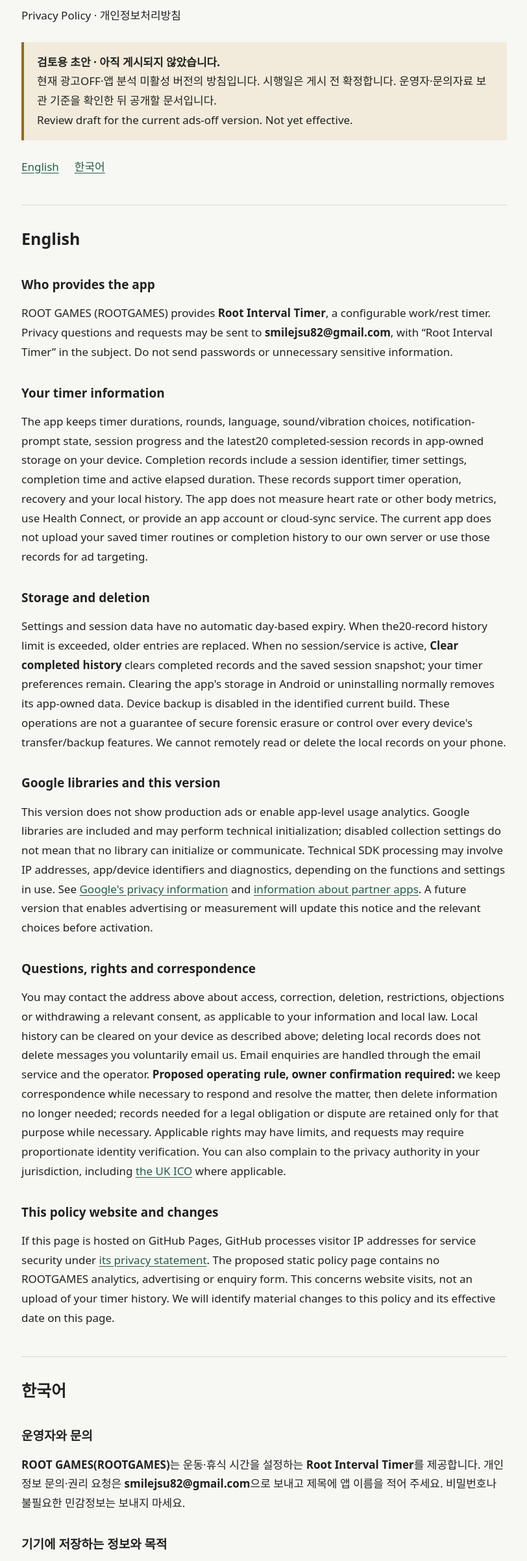
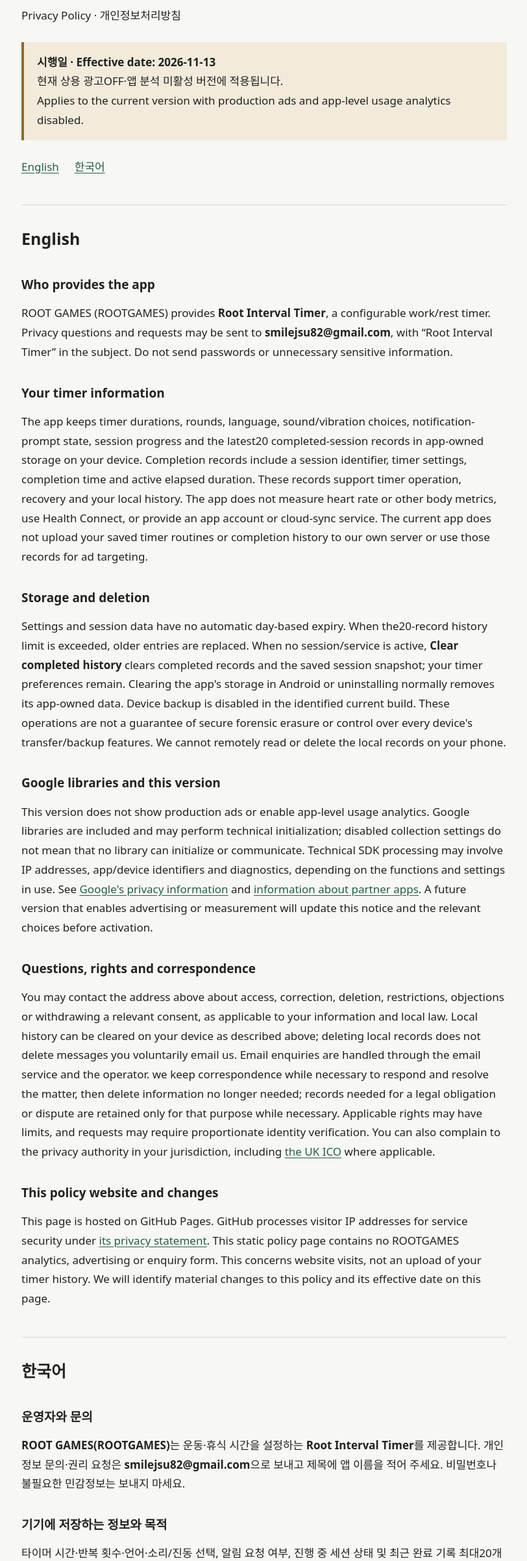
Before and after one commit to smilejsu82/smilejsu82.github.io, a plain HTML site: page privacy/root-interval-timer/index.html in a window 1280 px wide. Shown: the part 141-2544 px from the top of the page at 65% size, without its empty margins (233-1045 px from the left). Drawn offline with Linux system fonts and the light colour scheme.

Commit message:
docs: finalize approved ads-off interval privacy notice

```diff
--- a/privacy/root-interval-timer/index.html
+++ b/privacy/root-interval-timer/index.html
@@ -1,7 +1,7 @@
 <!doctype html>
-<html lang="ko"><head><meta charset="utf-8"><meta name="viewport" content="width=device-width,initial-scale=1"><meta name="robots" content="noindex"><title>Root Interval Timer — 개인정보처리방침 검토본</title><style>
+<html lang="ko"><head><meta charset="utf-8"><meta name="viewport" content="width=device-width,initial-scale=1"><meta name="robots" content="noindex"><title>Root Interval Timer Privacy Policy | ROOTGAMES</title><style>
 :root{color-scheme:light dark}*{box-sizing:border-box}body{margin:0;background:#f7f7f4;color:#20231f;font:17px/1.75 system-ui,-apple-system,BlinkMacSystemFont,"Segoe UI",sans-serif}main{max-width:800px;margin:56px auto;padding:0 26px 60px}h1{font-size:32px;line-height:1.25;letter-spacing:-.025em;margin:12px 0}h2{font-size:25px;margin-top:44px;border-top:1px solid #d4d7d0;padding-top:30px}h3{font-size:19px;margin:32px 0 10px}p{margin:12px 0}a{color:#245e47;text-underline-offset:3px}a:focus-visible{outline:3px solid #8b6133;outline-offset:4px}.draft{padding:16px 20px;border-left:4px solid #946b28;background:#f2eadb;margin:26px 0}.draft strong{display:block}.muted{color:#5a6157}.nav{display:flex;gap:24px;flex-wrap:wrap;margin:20px 0}footer{border-top:1px solid #d4d7d0;margin-top:44px;padding-top:22px;font-size:15px}@media(max-width:480px){main{margin:28px auto;padding:0 20px 36px}h1{font-size:27px}}@media(prefers-color-scheme:dark){body{background:#181b18;color:#e5e8e2}a{color:#9bcbb1}.muted{color:#b2baad}.draft{background:#2c281f;border-color:#c6a366}h2,footer{border-color:#41483e}}
-</style></head><body><main><p class="muted">ROOT GAMES · ROOTGAMES</p><h1>Root Interval Timer</h1><p>Privacy Policy · 개인정보처리방침</p><div class="draft" role="note"><strong>검토용 초안 · 아직 게시되지 않았습니다.</strong>현재 광고OFF·앱 분석 미활성 버전의 방침입니다. 시행일은 게시 전 확정합니다. 운영자·문의자료 보관 기준을 확인한 뒤 공개할 문서입니다.<br><span lang="en">Review draft for the current ads-off version. Not yet effective.</span></div><nav class="nav" aria-label="언어 바로가기"><a href="#english" lang="en">English</a><a href="#korean">한국어</a></nav><section id="english" lang="en"><h2>English</h2>
+</style></head><body><main><p class="muted">ROOT GAMES · ROOTGAMES</p><h1>Root Interval Timer</h1><p>Privacy Policy · 개인정보처리방침</p><div class="draft" role="note"><strong>시행일 · Effective date: 2026-11-13</strong>현재 상용 광고OFF·앱 분석 미활성 버전에 적용됩니다.<br><span lang="en">Applies to the current version with production ads and app-level usage analytics disabled.</span></div><nav class="nav" aria-label="언어 바로가기"><a href="#english" lang="en">English</a><a href="#korean">한국어</a></nav><section id="english" lang="en"><h2>English</h2>
 <h3>Who provides the app</h3>
 <p>ROOT GAMES (ROOTGAMES) provides <strong>Root Interval Timer</strong>, a configurable work/rest timer. Privacy questions and requests may be sent to <strong>smilejsu82@gmail.com</strong>, with “Root Interval Timer” in the subject. Do not send passwords or unnecessary sensitive information.</p>
 <h3>Your timer information</h3>
@@ -11,9 +11,9 @@
 <h3>Google libraries and this version</h3>
 <p>This version does not show production ads or enable app-level usage analytics. Google libraries are included and may perform technical initialization; disabled collection settings do not mean that no library can initialize or communicate. Technical SDK processing may involve IP addresses, app/device identifiers and diagnostics, depending on the functions and settings in use. See <a href="https://policies.google.com/privacy">Google&#x27;s privacy information</a> and <a href="https://policies.google.com/technologies/partner-sites">information about partner apps</a>. A future version that enables advertising or measurement will update this notice and the relevant choices before activation.</p>
 <h3>Questions, rights and correspondence</h3>
-<p>You may contact the address above about access, correction, deletion, restrictions, objections or withdrawing a relevant consent, as applicable to your information and local law. Local history can be cleared on your device as described above; deleting local records does not delete messages you voluntarily email us. Email enquiries are handled through the email service and the operator. <strong>Proposed operating rule, owner confirmation required:</strong> we keep correspondence while necessary to respond and resolve the matter, then delete information no longer needed; records needed for a legal obligation or dispute are retained only for that purpose while necessary. Applicable rights may have limits, and requests may require proportionate identity verification. You can also complain to the privacy authority in your jurisdiction, including <a href="https://ico.org.uk/make-a-complaint/">the UK ICO</a> where applicable.</p>
+<p>You may contact the address above about access, correction, deletion, restrictions, objections or withdrawing a relevant consent, as applicable to your information and local law. Local history can be cleared on your device as described above; deleting local records does not delete messages you voluntarily email us. Email enquiries are handled through the email service and the operator. we keep correspondence while necessary to respond and resolve the matter, then delete information no longer needed; records needed for a legal obligation or dispute are retained only for that purpose while necessary. Applicable rights may have limits, and requests may require proportionate identity verification. You can also complain to the privacy authority in your jurisdiction, including <a href="https://ico.org.uk/make-a-complaint/">the UK ICO</a> where applicable.</p>
 <h3>This policy website and changes</h3>
-<p>If this page is hosted on GitHub Pages, GitHub processes visitor IP addresses for service security under <a href="https://docs.github.com/en/site-policy/privacy-policies/github-general-privacy-statement">its privacy statement</a>. The proposed static policy page contains no ROOTGAMES analytics, advertising or enquiry form. This concerns website visits, not an upload of your timer history. We will identify material changes to this policy and its effective date on this page.</p>
+<p>This page is hosted on GitHub Pages. GitHub processes visitor IP addresses for service security under <a href="https://docs.github.com/en/site-policy/privacy-policies/github-general-privacy-statement">its privacy statement</a>. This static policy page contains no ROOTGAMES analytics, advertising or enquiry form. This concerns website visits, not an upload of your timer history. We will identify material changes to this policy and its effective date on this page.</p>
 </section><section id="korean" lang="ko"><h2>한국어</h2>
 <h3>운영자와 문의</h3>
 <p><strong>ROOT GAMES(ROOTGAMES)</strong>는 운동·휴식 시간을 설정하는 <strong>Root Interval Timer</strong>를 제공합니다. 개인정보 문의·권리 요청은 <strong>smilejsu82@gmail.com</strong>으로 보내고 제목에 앱 이름을 적어 주세요. 비밀번호나 불필요한 민감정보는 보내지 마세요.</p>
@@ -24,7 +24,7 @@
 <h3>현재 버전의 Google 라이브러리</h3>
 <p>이 버전은 상용 광고를 표시하거나 앱 수준 이용분석을 활성화하지 않습니다. 다만 Google 라이브러리가 포함되어 기술적인 초기화를 할 수 있으며, 수집 설정 비활성화가 모든 초기화·통신의 부재를 의미하지는 않습니다. 기능과 설정에 따라 IP 주소·앱/기기 식별자·진단 정보 같은 기술적 정보가 처리될 수 있습니다. <a href="https://policies.google.com/privacy">Google 개인정보 안내</a>, <a href="https://policies.google.com/technologies/partner-sites">Google 서비스를 사용하는 앱 안내</a>를 참고하세요. 이후 광고·측정을 활성화하는 버전에는 그 전에 실제 처리와 선택권에 맞춰 방침을 갱신합니다.</p>
 <h3>문의·권리와 문의자료</h3>
-<p>해당 정보와 법률에 따라 열람·정정·삭제·처리 제한·이의 제기·관련 동의 철회 등을 위 문의처로 요청할 수 있습니다. 기기 내 기록은 위 방법으로 직접 지울 수 있으며 로컬 데이터 삭제로 자발적으로 보낸 이메일까지 지워지지는 않습니다. 문의 이메일은 메일 서비스와 운영자가 처리합니다. <strong>운영자 확인이 필요한 보관 기준 제안:</strong> 회신·문제 해결에 필요한 동안 보관하고 목적 달성 후 불필요한 내용은 삭제하며, 법적 의무·분쟁 대응에 필요한 자료는 해당 필요성이 있는 동안 그 목적으로만 제한 보관합니다. 권리는 법률에 따른 제한이 있을 수 있고 처리에 필요한 범위의 본인 확인을 요청할 수 있습니다. 관할 개인정보 감독기관에도 민원을 제기할 수 있습니다.</p>
+<p>해당 정보와 법률에 따라 열람·정정·삭제·처리 제한·이의 제기·관련 동의 철회 등을 위 문의처로 요청할 수 있습니다. 기기 내 기록은 위 방법으로 직접 지울 수 있으며 로컬 데이터 삭제로 자발적으로 보낸 이메일까지 지워지지는 않습니다. 문의 이메일은 메일 서비스와 운영자가 처리합니다. 회신·문제 해결에 필요한 동안 보관하고 목적 달성 후 불필요한 내용은 삭제하며, 법적 의무·분쟁 대응에 필요한 자료는 해당 필요성이 있는 동안 그 목적으로만 제한 보관합니다. 권리는 법률에 따른 제한이 있을 수 있고 처리에 필요한 범위의 본인 확인을 요청할 수 있습니다. 관할 개인정보 감독기관에도 민원을 제기할 수 있습니다.</p>
 <h3>이 정책 웹사이트와 변경</h3>
-<p>GitHub Pages로 게시하는 경우 호스팅 제공자인 GitHub가 서비스 보안을 위해 방문자 IP를 처리합니다. <a href="https://docs.github.com/en/site-policy/privacy-policies/github-general-privacy-statement">GitHub 방침</a>이 적용됩니다. 제안된 정적 페이지에는 ROOTGAMES의 별도 분석·광고·문의 폼을 넣지 않습니다. 이는 정책 웹페이지 방문 처리이며 타이머 기록을 업로드한다는 뜻이 아닙니다. 중요한 변경과 시행일은 이 페이지에 표시합니다.</p>
+<p>이 페이지는 GitHub Pages로 게시하며 호스팅 제공자인 GitHub가 서비스 보안을 위해 방문자 IP를 처리합니다. <a href="https://docs.github.com/en/site-policy/privacy-policies/github-general-privacy-statement">GitHub 방침</a>이 적용됩니다. 이 정적 페이지에는 ROOTGAMES의 별도 분석·광고·문의 폼을 넣지 않습니다. 이는 정책 웹페이지 방문 처리이며 타이머 기록을 업로드한다는 뜻이 아닙니다. 중요한 변경과 시행일은 이 페이지에 표시합니다.</p>
 </section><footer>문의 · Privacy contact: <a href="mailto:smilejsu82@gmail.com">smilejsu82@gmail.com</a><p class="muted">상용 광고·분석 활성화 시 처리와 선택권에 맞춰 별도 검토·갱신합니다.</p></footer></main></body></html>
```
